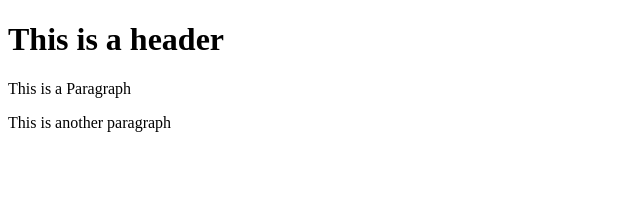
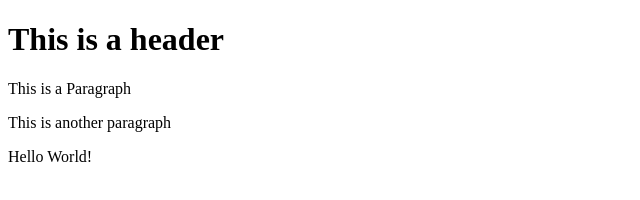
Before and after one commit to CoderDave2021/git-test, a website: page index.html in a window 1280 px wide. Shown: the whole page, without its empty margins (0-640 px from the left). Drawn offline with Linux system fonts and the light colour scheme.

```diff
--- a/index.html
+++ b/index.html
@@ -8,5 +8,6 @@
     <h1>This is a header</h1>
     <p>This is a Paragraph</p>
     <p>This is another paragraph</p>
+    <p>Hello World!</p>
 </body>
 </html>
```
Also changed, not shown: package.json (added, +24 -0 lines), 2 other files.
